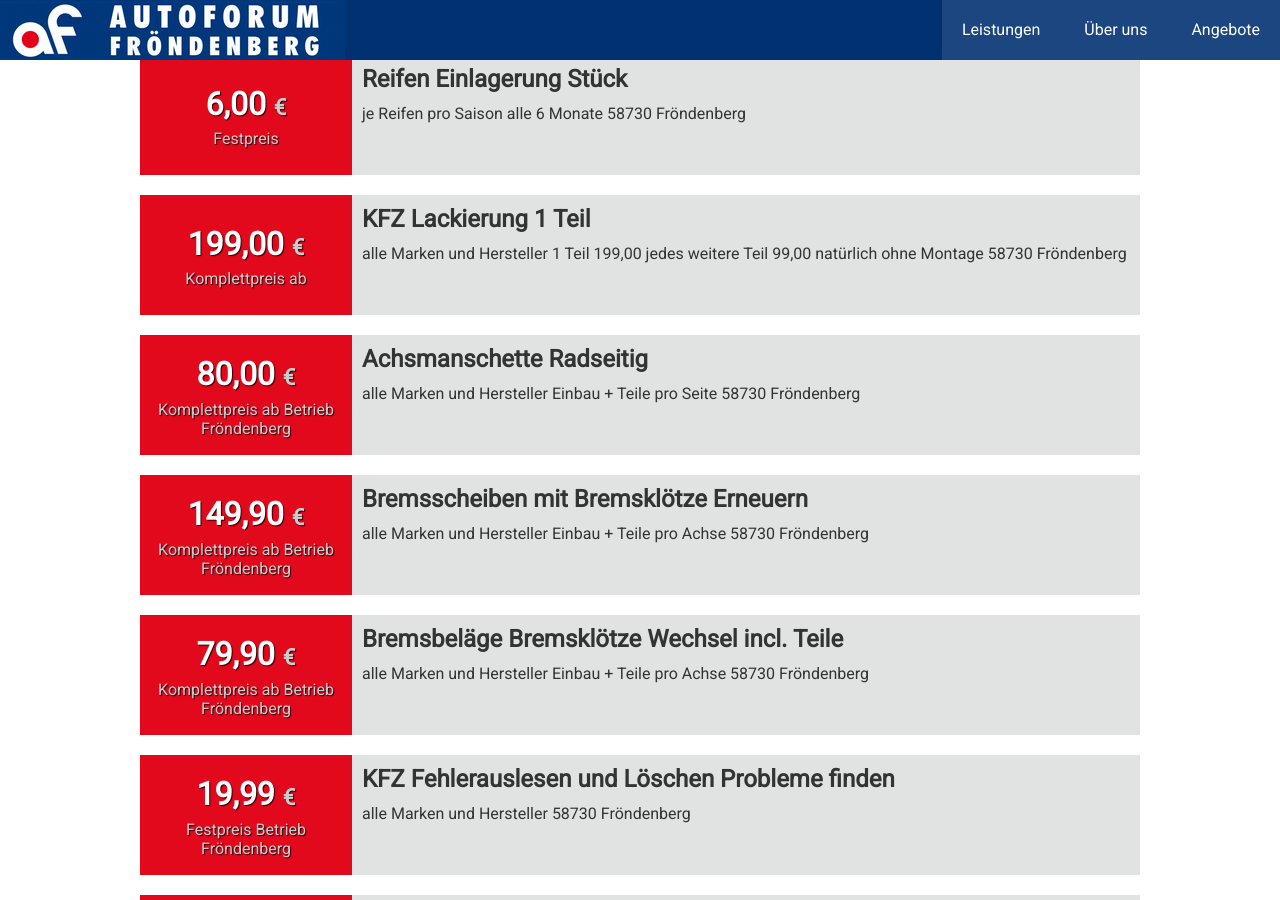
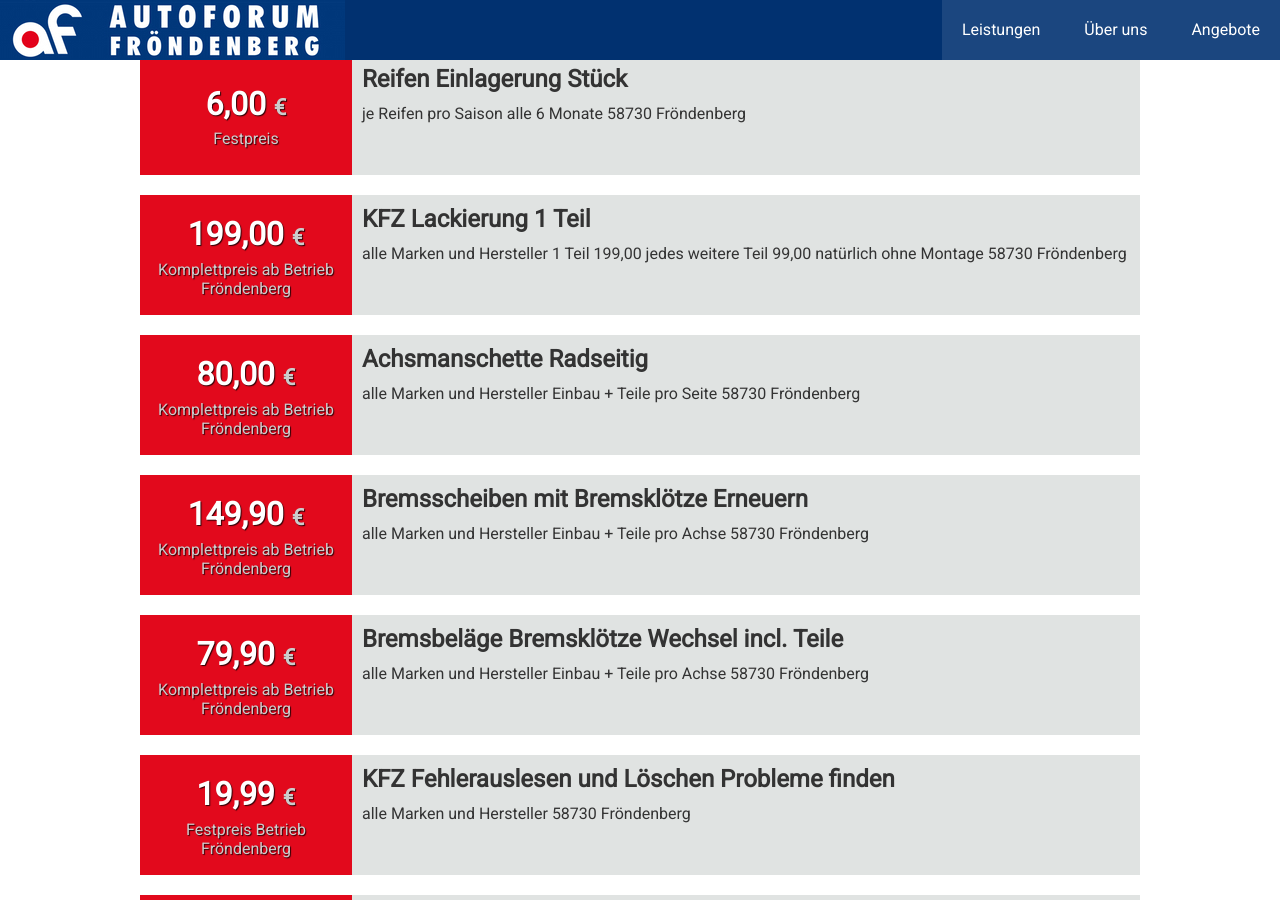
Before and after one commit to HendrikRoth/autoforum, a Jekyll site: the page built from angebote.md, in a window 1280 px wide and 900 px high, scrolled down 1079 px. Built offline with Jekyll 4.4.1, drawn with Linux system fonts in a browser that asks for light colours; some of the changed text lies outside the part shown.

Commit message:
Update from Forestry.io HOLGER HOUCK updated _posts/2019-02-25-kfz-lackierung-1-teil.md HOLGER HOUCK updated _posts/2020-02-24-kleine_inspektion.markdown

```diff
--- a/_posts/2020-02-24-kleine_inspektion.markdown
+++ b/_posts/2020-02-24-kleine_inspektion.markdown
@@ -4,7 +4,7 @@
 angebot: true
 preis: '49,90'
 bis: ''
-preis_information: Festpreis
+preis_information: Festpreis Betrieb Fröndenberg
 
 ---
 Alle PKW, nach Herstellervorgaben, mit Stempel im Serviceheft. 58730 Fröndenberg
```
Also changed, not shown: _posts/2019-02-25-kfz-lackierung-1-teil.md (+1 -1 lines).
